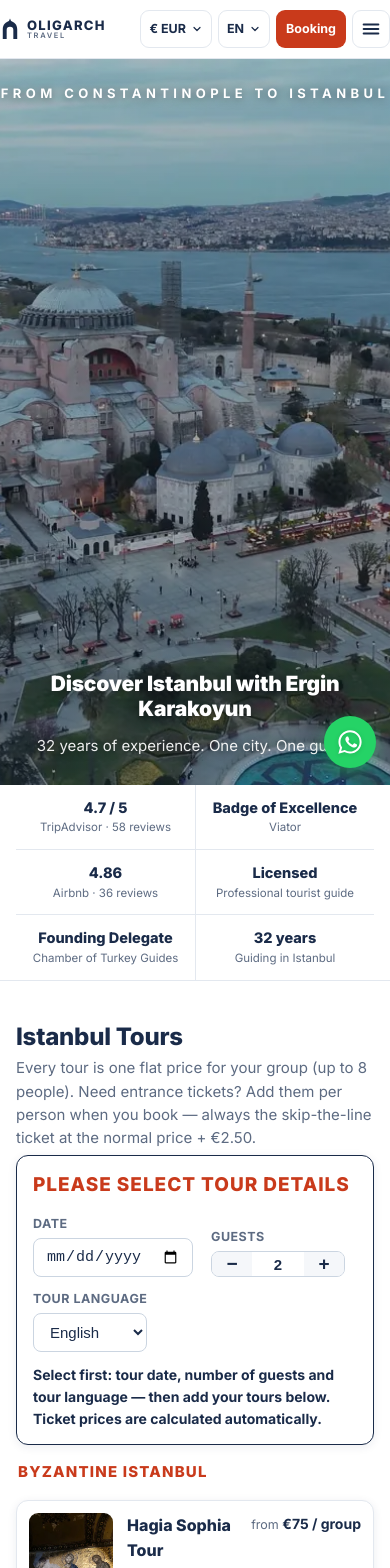
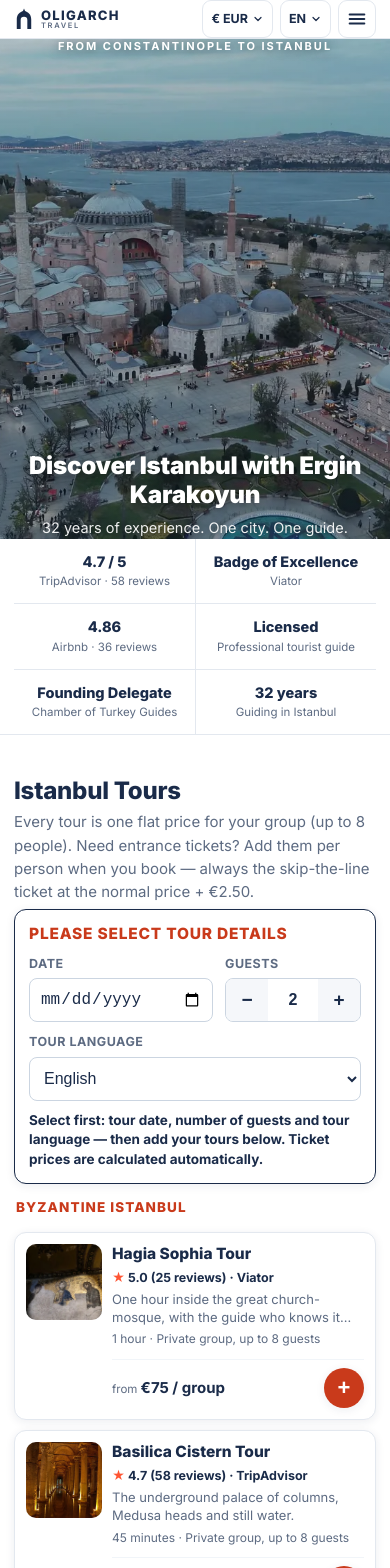
Before and after one commit to 7amed3li/oligarch-travel, a Next.js app: page / in a window 390 px wide. Shown: the top 1568 px of the page. Built offline with nearby package versions, Linux system fonts and the light colour scheme.

Commit message:
Polish mobile UX across header, hero, menu board, modal, booking, and bottom bar

```diff
--- a/app/globals.css
+++ b/app/globals.css
@@ -1114,7 +1114,7 @@ html.splash-done .ss-root{display:none!important}
 .tm-badge{display:inline-block;background:var(--mist);border:1px solid var(--line);border-radius:999px;padding:7px 14px;font-size:13px;font-weight:700;color:var(--ink)}
 .whois-card{display:flex;gap:16px;align-items:center;background:#fff;border:1px solid var(--line);border-radius:var(--radius);padding:14px;margin-top:12px;box-shadow:var(--shadow);text-decoration:none;transition:border-color .15s ease,transform .15s ease}
 .whois-card:hover{border-color:#C6D2E0;transform:translateY(-1px)}
-.whois-img{width:104px;height:104px;flex:none;object-fit:cover;border-radius:9px}
+.whois-img{width:104px;height:104px;flex:none;object-fit:cover;object-position:78% top;border-radius:9px}
 .whois-body{flex:1;min-width:0}
 .whois-title{margin:0;font-size:19px;font-weight:800;color:var(--ink)}
 .whois-line{margin:3px 0 0;font-size:14.5px;color:var(--ink-soft)}
@@ -1122,13 +1122,14 @@ html.splash-done .ss-root{display:none!important}
 .td-seasonal-badge{display:inline-block;background:var(--mist);border:1px solid var(--line);border-radius:999px;padding:8px 14px;font-size:14px;font-weight:800;line-height:1.35;color:var(--ink)}
 .td-seasonal-note{margin:12px 0 0;font-size:14.5px;line-height:1.58;color:var(--ink-soft)}
 /* tour detail popup */
-.tmodal-overlay{position:fixed;inset:0;z-index:90;background:rgba(16,26,43,.55);display:flex;align-items:flex-end;justify-content:center;padding:0}
-.tmodal{background:#fff;width:100%;max-width:640px;max-height:92vh;overflow-y:auto;border-radius:18px 18px 0 0;box-shadow:var(--shadow-lg);animation:tmodalIn .18s ease}
+.tmodal-overlay{position:fixed;inset:0;z-index:1100;background:rgba(16,26,43,.58);display:flex;align-items:flex-end;justify-content:center;padding:0}
+.tmodal{background:#fff;width:100%;max-width:640px;max-height:92vh;max-height:92dvh;display:flex;flex-direction:column;overflow:hidden;border-radius:18px 18px 0 0;box-shadow:var(--shadow-lg);animation:tmodalIn .18s ease}
+.tmodal-scroll{flex:1;min-height:0;overflow-y:auto;-webkit-overflow-scrolling:touch;overscroll-behavior:contain}
 @keyframes tmodalIn{from{opacity:0;transform:translateY(14px)}to{opacity:1;transform:none}}
 @media(min-width:720px){.tmodal-overlay{align-items:center;padding:24px}.tmodal{border-radius:18px}}
 .tmodal-head{position:relative}
 .tmodal-head img{width:100%;height:230px;object-fit:cover}
-.tmodal-x{position:absolute;top:12px;right:12px;width:38px;height:38px;border-radius:50%;border:0;background:rgba(255,255,255,.94);color:var(--ink);font-size:22px;font-weight:800;line-height:1;cursor:pointer;box-shadow:var(--shadow)}
+.tmodal-x{position:absolute;top:12px;right:12px;width:40px;height:40px;border-radius:50%;border:0;background:rgba(255,255,255,.94);color:var(--ink);font-size:22px;font-weight:800;line-height:1;display:inline-flex;align-items:center;justify-content:center;cursor:pointer;box-shadow:var(--shadow)}
 .tmodal-body{padding:18px 20px 22px}
 .tmodal-name{font-size:23px}
 .tmodal-tag{margin:4px 0 0;font-size:15px;color:var(--ink-soft)}
@@ -1137,34 +1138,27 @@ html.splash-done .ss-root{display:none!important}
 @media(min-width:560px){.tmodal-cols{grid-template-columns:1fr 1fr}}
 .tmodal-cols h4{margin:14px 0 2px;font-size:15px}
 .tmodal-book{margin-top:18px;border:1.5px solid var(--ink);border-radius:var(--radius);padding:16px;background:var(--mist)}
-.tmodal-price{display:flex;align-items:baseline;justify-content:space-between;gap:12px;margin-bottom:12px}
+.tmodal-price{display:flex;align-items:baseline;justify-content:space-between;flex-wrap:wrap;gap:6px 12px;margin-bottom:12px}
 .tmodal-price span{font-size:13.5px;color:var(--ink-soft);font-weight:600}
 .tmodal-price strong{font-size:21px;color:var(--ink)}
 .tmodal-book .field{margin-bottom:12px}
 .tmodal-book .field label{display:block;font-size:13px;font-weight:700;margin-bottom:5px;color:var(--ink)}
-.tmodal-book select{width:100%;padding:10px 12px;border-radius:8px;border:1px solid #CBD5E1;background:#fff;font-size:14px}
+.tmodal-book select{width:100%;padding:10px 12px;border-radius:8px;border:1px solid #CBD5E1;background:#fff;font-size:16px;min-height:44px}
 .tmodal-actions{display:flex;flex-direction:column;gap:10px}
 .tmodal-actions>button:first-child{background:var(--accent-deep);color:#fff;border:0;border-radius:9px;padding:13px;font-size:15.5px;font-weight:800;cursor:pointer}
 .tmodal-actions>button:first-child:hover{background:var(--accent-deep-hover)}
 .tmodal-actions .btn.ghost{background:#fff;border:1.5px solid var(--ink);color:var(--ink);border-radius:9px;padding:12px;font-size:15px;font-weight:700;cursor:pointer}
-@media(max-width:560px){
-  .mb-bar{top:64px}
-  .mrow-img{width:84px;height:84px}
-  .whois-img{width:84px;height:84px}
-  .whois-title{font-size:17px}
-  .mrow-badge{max-width:132px;font-size:11.5px;padding:6px 9px}
-  .mrow-name{font-size:16px}
-  .mrow-price{font-size:14px}
-}
 .tmodal-sum{margin:4px 0 14px;border-top:1px dashed #C6D2E0;padding-top:10px}
-.tsum-row{display:flex;justify-content:space-between;gap:14px;font-size:14.5px;padding:3px 0;color:var(--ink)}
+.tsum-row{display:flex;justify-content:space-between;align-items:baseline;gap:12px;font-size:14.5px;padding:3px 0;color:var(--ink)}
+.tsum-row span:last-child{white-space:nowrap;font-weight:700;flex:none}
 .tsum-row.total{font-weight:800;font-size:16px;border-top:1px solid var(--line);margin-top:6px;padding-top:8px}
 .tm-chips{display:flex;gap:8px;flex-wrap:wrap;margin-top:10px}
 .tm-chip{background:var(--mist);border:1px solid var(--line);border-radius:999px;padding:4px 12px;font-size:13px;font-weight:600;color:var(--ink)}
-.tmodal-foot{position:sticky;bottom:0;background:#fff;border-top:1px solid var(--line);margin:18px -20px -22px;padding:12px 20px;display:flex;align-items:center;justify-content:space-between;gap:14px}
+.tmodal-foot{flex:none;background:#fff;border-top:1px solid var(--line);padding:12px 20px calc(12px + env(safe-area-inset-bottom,0px));display:flex;align-items:center;justify-content:space-between;gap:14px;box-shadow:0 -6px 20px rgba(26,43,73,.07)}
+.tmfoot-price{min-width:0}
 .tmfoot-price small{display:block;font-size:12px;color:var(--ink-soft);font-weight:600}
-.tmfoot-price strong{font-size:20px;color:var(--ink)}
-.tmfoot-btns{display:flex;flex-direction:column;gap:6px;align-items:stretch}
+.tmfoot-price strong{font-size:20px;color:var(--ink);line-height:1.2}
+.tmfoot-btns{display:flex;flex-direction:column;gap:6px;align-items:stretch;flex:none}
 .tmfoot-add{background:var(--accent-deep);color:#fff;border:0;border-radius:9px;padding:12px 20px;font-size:15.5px;font-weight:800;cursor:pointer;white-space:nowrap}
 .tmfoot-add:hover{background:var(--accent-deep-hover)}
 .tmfoot-book{background:none;border:0;color:var(--accent-deep);font-size:13.5px;font-weight:700;cursor:pointer;padding:2px}
@@ -1172,13 +1166,15 @@ html.splash-done .ss-root{display:none!important}
 /* ===== Fixed bottom bar — Menu · Booking · WhatsApp · Meeting Point (Ergin, 2026-11-20) ===== */
 .bottombar{display:none}
 @media(max-width:900px){
-  .bottombar{display:grid;grid-template-columns:repeat(4,1fr);position:fixed;bottom:0;left:0;right:0;z-index:85;background:#fff;border-top:1px solid var(--line);box-shadow:0 -4px 18px rgba(26,43,73,.10);padding-bottom:env(safe-area-inset-bottom)}
-  .bb-item{display:flex;flex-direction:column;align-items:center;gap:2px;padding:8px 2px 7px;text-decoration:none;color:var(--ink);font-size:11px;font-weight:600;line-height:1.15}
+  .bottombar{display:grid;grid-template-columns:repeat(4,minmax(0,1fr));position:fixed;bottom:0;left:0;right:0;z-index:85;background:#fff;border-top:1px solid var(--line);box-shadow:0 -4px 18px rgba(26,43,73,.10);padding-bottom:env(safe-area-inset-bottom,0px)}
+  .bb-item{display:flex;flex-direction:column;align-items:center;justify-content:center;gap:3px;min-width:0;min-height:56px;padding:7px 4px 6px;text-decoration:none;color:var(--ink);font-size:11px;font-weight:600;line-height:1.15;-webkit-tap-highlight-color:transparent}
+  .bb-item>span:last-child{max-width:100%;overflow:hidden;text-overflow:ellipsis;white-space:nowrap;text-align:center}
   .bb-item:active{color:var(--accent-deep)}
   .bb-ic{position:relative;display:inline-flex}
   .bb-badge{position:absolute;top:-6px;right:-10px;background:var(--accent-deep);color:#fff;font-size:10.5px;font-weight:800;min-width:17px;height:17px;border-radius:9px;display:flex;align-items:center;justify-content:center;padding:0 4px}
-  body{padding-bottom:58px}
-  .wa-float-wrap{bottom:76px}
+  body{padding-bottom:calc(62px + env(safe-area-inset-bottom,0px))}
+  .wa-float-wrap{display:none!important}
+  .book-actions{position:static;margin:14px 0 0;padding:14px 0 0;background:transparent;box-shadow:none;border-top:1px solid var(--line);border-radius:0}
 }
 .lang-panel button{display:flex;align-items:center;gap:10px;width:100%;padding:9px 12px;border:none;background:none;border-radius:8px;font:inherit;font-size:14.5px;font-weight:600;color:var(--ink);cursor:pointer;text-align:left}
 .lang-panel button:hover{background:var(--mist)}
@@ -1203,9 +1199,9 @@ html.splash-done .ss-root{display:none!important}
 .mrow-body{flex:1;min-width:0}
 
 /* ===== Rev 8: hero top/bottom lines, portrait fix, contact form ===== */
-.hero{min-height:86vh;display:flex;flex-direction:column}
+.hero{min-height:86vh;min-height:86svh;display:flex;flex-direction:column}
 .hero-content{flex:1;display:flex;padding:0}
-.hero-wrap{flex:1;display:flex;flex-direction:column;justify-content:space-between;padding:24px 0 28px;width:100%}
+.hero-wrap{flex:1;display:flex;flex-direction:column;justify-content:space-between;padding-top:24px;padding-bottom:28px;width:100%}
 .hero-topline{text-align:center;font-size:13px;font-weight:700;letter-spacing:.34em;text-transform:uppercase;color:#fff;text-shadow:0 1px 10px rgba(0,0,0,.5);margin:0}
 .hero-bottom{text-align:center}
 .hero-bottom h1{font-size:clamp(21px,3.6vw,32px);line-height:1.2;margin:0 0 6px;text-shadow:0 2px 14px rgba(0,0,0,.55)}
@@ -1217,7 +1213,7 @@ html.splash-done .ss-root{display:none!important}
 .contact-sub{color:var(--ink-soft);margin:0 0 16px;line-height:1.5}
 .cf-grid{display:grid;gap:12px}
 .cf-grid label{font-size:13px;font-weight:700;color:var(--ink);display:grid;gap:6px}
-.cf-grid input,.cf-grid textarea{border:1px solid var(--line);border-radius:10px;padding:11px 12px;font:inherit;font-weight:400;background:#fff;color:var(--ink)}
+.cf-grid input,.cf-grid textarea{border:1px solid var(--line);border-radius:10px;padding:11px 12px;font:inherit;font-size:16px;font-weight:400;background:#fff;color:var(--ink)}
 .cf-send{margin-top:16px;background:var(--accent-deep);color:#fff;border:none;border-radius:10px;padding:12px 22px;font:inherit;font-weight:700;cursor:pointer}
 .cf-note{font-size:12.5px;color:var(--ink-soft);margin:10px 0 0}
 
@@ -1235,10 +1231,117 @@ html.splash-done .ss-root{display:none!important}
 .bk-cc-btn{width:100%;display:flex;align-items:center;justify-content:space-between;gap:6px;padding:10px 12px;border:1px solid var(--line);border-radius:8px;background:#fff;font:inherit;min-height:44px;cursor:pointer;text-align:left;color:var(--ink)}
 .bk-cc-label{overflow:hidden;text-overflow:ellipsis;white-space:nowrap}
 .bk-cc-chev{color:var(--muted);font-size:12px;flex:none}
-.bk-cc-panel{position:absolute;top:calc(100% + 6px);left:0;width:252px;max-width:80vw;background:#fff;border:1px solid var(--line);border-radius:12px;box-shadow:0 18px 40px -12px rgba(16,29,52,.35);z-index:60;overflow:hidden}
-.bk-cc-search{width:100%;padding:11px 12px;border:0;border-bottom:1px solid var(--line);font:inherit;outline:none;background:#fff}
-.bk-cc-list{list-style:none;margin:0;padding:6px;max-height:242px;overflow:auto}
-.bk-cc-item{width:100%;display:flex;justify-content:space-between;align-items:center;gap:10px;padding:9px 10px;border:0;background:none;font:inherit;cursor:pointer;border-radius:8px;text-align:left;color:var(--ink)}
+.bk-cc-panel{position:absolute;top:calc(100% + 6px);left:0;width:252px;max-width:calc(100vw - 32px);background:#fff;border:1px solid var(--line);border-radius:12px;box-shadow:0 18px 40px -12px rgba(16,29,52,.35);z-index:60;overflow:hidden}
+.bk-cc-search{width:100%;padding:11px 12px;border:0;border-bottom:1px solid var(--line);font:inherit;font-size:16px;outline:none;background:#fff}
+.bk-cc-list{list-style:none;margin:0;padding:6px;max-height:242px;overflow:auto;-webkit-overflow-scrolling:touch}
+.bk-cc-item{width:100%;display:flex;justify-content:space-between;align-items:center;gap:10px;padding:10px 10px;border:0;background:none;font:inherit;cursor:pointer;border-radius:8px;text-align:left;color:var(--ink)}
 .bk-cc-item:hover{background:#F1F5FB}
 .bk-cc-dial{color:var(--muted);font-weight:700;flex:none}
 .bk-cc-empty{padding:10px 12px;color:var(--muted);font-size:13.5px}
+
+/* ===== Comprehensive Mobile Polish (Rev 9) ===== */
+@media(max-width:820px){
+  /* Header: avoid crowding; BottomBar already carries Booking on <= 900px */
+  .cart-link{display:none}
+  .header-in{gap:10px;padding:10px 0}
+  .header-actions{gap:7px;margin-left:auto}
+  .cur-menu .lang-panel{right:-44px;max-width:calc(100vw - 24px)}
+
+  /* MenuBoard top filter bar: scroll naturally instead of blocking half the screen */
+  .mb-bar{position:static;display:grid;grid-template-columns:minmax(0,1.15fr) minmax(0,.85fr);gap:10px 12px;align-items:end;padding:14px}
+  .mb-title{grid-column:1 / -1;font-size:15.5px;margin-bottom:0;line-height:1.25}
+  .mb-field{min-width:0}
+  .mb-field-lang{grid-column:1 / -1}
+  .mb-field input[type="date"],.mb-field select{width:100%;min-width:0;min-height:44px;padding:9px 10px;font-size:16px}
+  .mb-stepper{width:100%;min-height:44px}
+  .mb-stepper button{width:42px;flex:none}
+  .mb-stepper input{flex:1;min-width:0;width:100%;font-size:16px}
+  .mb-hint{grid-column:1 / -1;flex:none;font-size:13.5px;line-height:1.45}
+  .mb-cartlink{grid-column:1 / -1;text-align:center;padding:11px 16px;font-size:14.5px}
+}
+
+@media(max-width:640px){
+  /* Hero: compact atmospheric viewport height with safe horizontal margins */
+  .hero{min-height:clamp(370px,62svh,500px)}
+  .hero-wrap{padding-top:18px;padding-bottom:22px}
+  .hero-topline{font-size:11px;letter-spacing:.18em;line-height:1.4}
+  .hero-bottom h1{font-size:clamp(22px,6.2vw,30px);line-height:1.2;margin-bottom:8px}
+  .hero-sub{font-size:14.5px;line-height:1.5;margin-top:0}
+
+  /* Menu rows: 2-column grid (photo left, full-width details + bottom price/add bar right) */
+  .mlist{gap:10px;margin-top:14px}
+  .mb-group-title{font-size:13.5px;margin:18px 2px 6px}
+  .mrow{display:grid;grid-template-columns:86px minmax(0,1fr);gap:8px 12px;align-items:start;padding:12px}
+  .mrow-img{grid-column:1;grid-row:1 / span 2;width:86px;height:86px;border-radius:10px}
+  .mrow-body{grid-column:2;grid-row:1}
+  .mrow-top{gap:4px 8px}
+  .mrow-name{font-size:15.5px;line-height:1.28}
+  .mrow-rating{font-size:12.5px}
+  .mrow-tag{font-size:13px;line-height:1.4;-webkit-line-clamp:2;margin-top:3px}
+  .mrow-meta{font-size:12px;margin-top:4px}
+  .mrow-covered,.mrow-incart{font-size:12.5px;margin-top:4px}
+  .mrow-side{grid-column:2;grid-row:2;flex-direction:row;align-items:center;justify-content:space-between;gap:8px;width:100%;padding-top:8px;margin-top:2px;border-top:1px solid #F1F5F9}
+  .mrow-price{text-align:left;font-size:15px;line-height:1.25}
+  .mrow-price small{font-size:11.5px}
+  .mrow-add{width:40px;height:40px;flex:none;font-size:22px;display:inline-flex;align-items:center;justify-content:center}
+  .mrow-badge{max-width:none;text-align:left;font-size:11.5px;padding:5px 10px}
+
+  /* Whois guide card */
+  .whois-card{gap:12px;padding:12px}
+  .whois-img{width:82px;height:82px}
+  .whois-title{font-size:16.5px}
+  .whois-line{font-size:13.5px;line-height:1.45}
+  .whois-link{font-size:13.5px;margin-top:6px}
+
+  /* Tour detail popup modal */
+  .tmodal-head img{height:190px}
+  .tmodal-x{width:42px;height:42px;top:10px;right:10px}
+  .tm-thumbs{flex-wrap:nowrap;overflow-x:auto;-webkit-overflow-scrolling:touch;padding:10px 16px 2px;scrollbar-width:none}
+  .tm-thumbs::-webkit-scrollbar{display:none}
+  .tm-thumb{flex:none}
+  .tmodal-body{padding:14px 16px 18px}
+  .tmodal-name{font-size:20px;line-height:1.22}
+  .tmodal-tag{font-size:14px;line-height:1.45}
+  .tmodal-desc{font-size:14.5px;line-height:1.6}
+  .tmodal-book{padding:14px;margin-top:14px}
+  .tmodal-price strong{font-size:19px}
+  .tsum-row{font-size:13.5px}
+  .tsum-row.total{font-size:15px}
+  .tmodal-foot{flex-direction:column;align-items:stretch;gap:10px;padding:12px 16px calc(12px + env(safe-area-inset-bottom,0px))}
+  .tmfoot-price{display:flex;align-items:baseline;justify-content:space-between;gap:10px}
+  .tmfoot-price small{font-size:12px}
+  .tmfoot-price strong{font-size:18.5px;text-align:right}
+  .tmfoot-btns{display:grid;grid-template-columns:1fr auto;gap:8px;align-items:stretch}
+  .tmfoot-add{padding:11px 14px;font-size:14.5px;min-height:44px;white-space:normal;line-height:1.2}
+  .tmfoot-book{padding:10px 14px;min-height:44px;border:1.5px solid var(--ink);border-radius:9px;color:var(--ink);font-size:14px;white-space:nowrap}
+
+  /* Booking page */
+  .cart-inputs-grid{grid-template-columns:minmax(0,1.25fr) minmax(0,.75fr);gap:10px}
+  .cart-field input{min-width:0;max-width:100%}
+  .bk-phone-row{gap:7px}
+  .bk-cc{width:136px}
+  .bk-cc-btn{padding:10px 8px;font-size:14.5px}
+  .bk-phone-row input{font-size:16px;min-height:44px}
+  .line-total{white-space:normal;font-size:15.5px}
+
+  /* Contact form, reviews, legal strip & footer */
+  .contact-sec{padding:38px 0}
+  .contact-card{padding:20px 16px;border-radius:14px}
+  .contact-card h2{font-size:21px}
+  .cf-send{width:100%;min-height:48px;font-size:15.5px}
+  .rv-stats,.rv-quotes{grid-template-columns:minmax(0,1fr)}
+  .legal-strip{padding:18px 0;font-size:13px}
+  footer.site .wrap{padding-bottom:calc(36px + env(safe-area-inset-bottom,0px))}
+}
+
+@media(max-width:420px){
+  .wrap{padding:0 14px}
+  .lang-btn{padding:6px 8px;font-size:12.5px;min-height:38px;gap:4px}
+  .cur-menu .lang-panel{right:-56px}
+  .mrow{grid-template-columns:76px minmax(0,1fr);gap:8px 10px;padding:11px}
+  .mrow-img{width:76px;height:76px}
+  .tmfoot-btns{grid-template-columns:1fr}
+  .bk-cc{width:124px}
+  .field-row-2{grid-template-columns:minmax(0,1.2fr) minmax(0,.8fr)}
+  .field-row-2 input[type="date"]{min-width:0;padding:10px 8px}
+}
--- a/components/Header.tsx
+++ b/components/Header.tsx
@@ -28,14 +28,19 @@ export default function Header({
   const langRef = useRef<HTMLDetailsElement>(null);
 
   useEffect(() => {
-    const el = langRef.current;
-    if (!el) return;
     const onDocClick = (e: MouseEvent) => {
-      if (el.open && !el.contains(e.target as Node)) el.removeAttribute('open');
+      const target = e.target as Node;
+      if (langRef.current?.open && !langRef.current.contains(target)) {
+        langRef.current.removeAttribute('open');
+      }
+      if (curRef.current?.open && !curRef.current.contains(target)) {
+        curRef.current.removeAttribute('open');
+      }
     };
     const onKey = (e: KeyboardEvent) => {
       if (e.key === 'Escape') {
-        el.removeAttribute('open');
+        langRef.current?.removeAttribute('open');
+        curRef.current?.removeAttribute('open');
         setMobileMenuOpen(false);
       }
     };
@@ -60,7 +65,13 @@ export default function Header({
           <Link href={`${base}#contact`}>{u.nav_contact}</Link>
         </nav>
         <div className="header-actions">
-          <details className="lang-menu" ref={curRef}>
+          <details
+            className="lang-menu cur-menu"
+            ref={curRef}
+            onToggle={() => {
+              if (curRef.current?.open) langRef.current?.removeAttribute('open');
+            }}
+          >
             <summary className="lang-btn" aria-label="Currency">
               <span>
                 {DISP_CURS.find((c) => c.code === currency)?.symbol} {currency}
@@ -93,7 +104,13 @@ export default function Header({
               ))}
             </div>
           </details>
-          <details className="lang-menu" ref={langRef}>
+          <details
+            className="lang-menu"
+            ref={langRef}
+            onToggle={() => {
+              if (langRef.current?.open) curRef.current?.removeAttribute('open');
+            }}
+          >
             <summary className="lang-btn" aria-label="Language">
               <svg className="lang-globe" width="17" height="17" viewBox="0 0 24 24" fill="none" stroke="currentColor" strokeWidth="1.8" strokeLinecap="round" aria-hidden="true">
                 <circle cx="12" cy="12" r="9" />
--- a/components/MenuBoard.tsx
+++ b/components/MenuBoard.tsx
@@ -89,7 +89,7 @@ export default function MenuBoard({
     <div className="mboard">
       <div className="mb-bar">
         <div className="mb-title">{u.select_details || 'Please select tour details'}</div>
-        <div className="mb-field">
+        <div className="mb-field mb-field-date">
           <label htmlFor="mb-date">{u.date}</label>
           <input
             id="mb-date"
@@ -98,7 +98,7 @@ export default function MenuBoard({
             onChange={(e) => setMeta({ date: e.target.value })}
           />
         </div>
-        <div className="mb-field">
+        <div className="mb-field mb-field-people">
           <label htmlFor="mb-people">{u.guests}</label>
           <div className="mb-stepper">
             <button
@@ -125,7 +125,7 @@ export default function MenuBoard({
             </button>
           </div>
         </div>
-        <div className="mb-field">
+        <div className="mb-field mb-field-lang">
           <label htmlFor="mb-lang">{u.tour_lang || 'Tour language'}</label>
           <select
             id="mb-lang"
@@ -338,6 +338,7 @@ function TourModal({
         aria-label={c.name}
         onClick={(e) => e.stopPropagation()}
       >
+        <div className="tmodal-scroll" data-lenis-prevent>
           <div className="tmodal-head">
             <img src={`/img/${gallery[Math.min(gi, gallery.length - 1)]}`} alt={c.name} />
             <button type="button" className="tmodal-x" aria-label="Close" onClick={onClose}>
@@ -380,7 +381,7 @@ function TourModal({
                 target="_blank"
                 rel="noopener"
               >
-              📍 Maps ↗
+                Maps ↗
               </a>
             </p>
             <p className="tmodal-desc">{c.intro}</p>
@@ -511,6 +512,8 @@ function TourModal({
               {covered ? <p className="mrow-covered">{u.covered_full_day}</p> : null}
             </div>
             )}
+          </div>
+        </div>
 
         {seasonal ? null : (
         <div className="tmodal-foot">
@@ -535,6 +538,5 @@ function TourModal({
         )}
       </div>
     </div>
-    </div>
   );
 }
```
Lines whose indentation alone changed are shown as unchanged.
